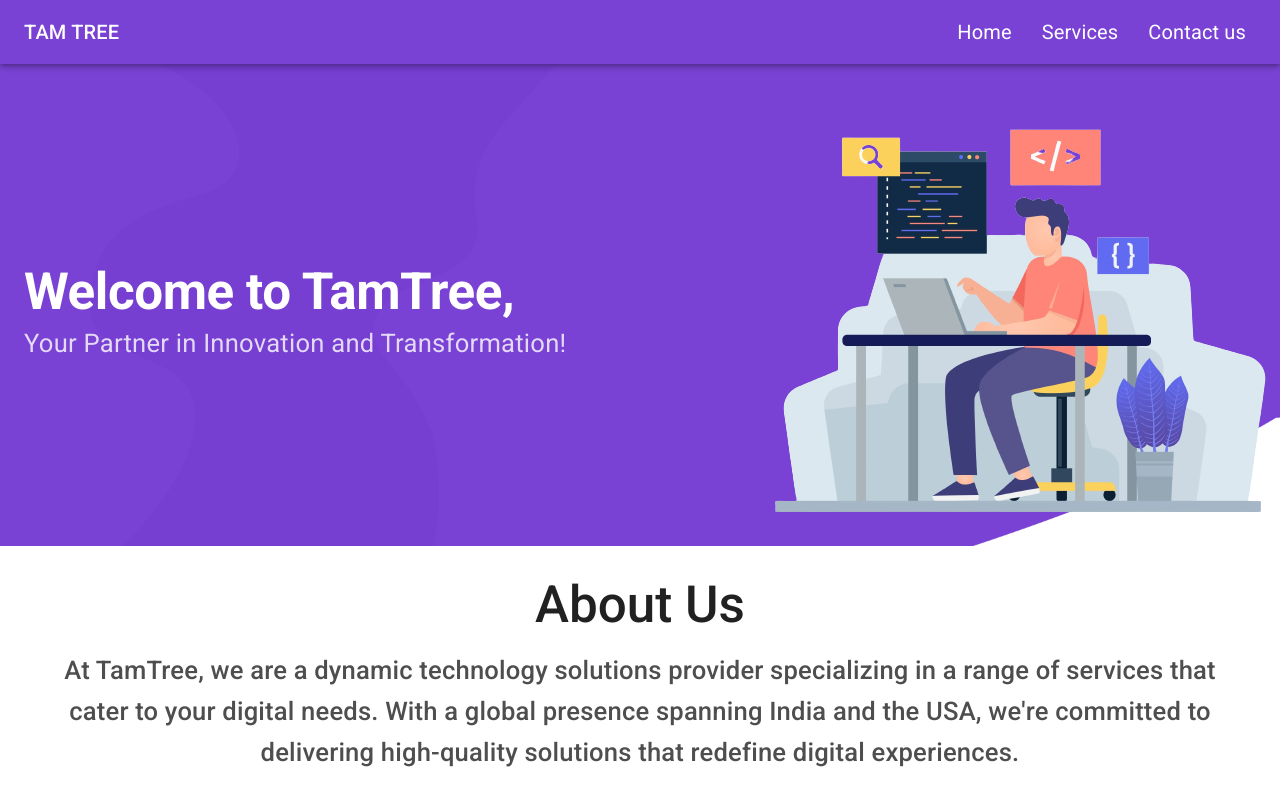
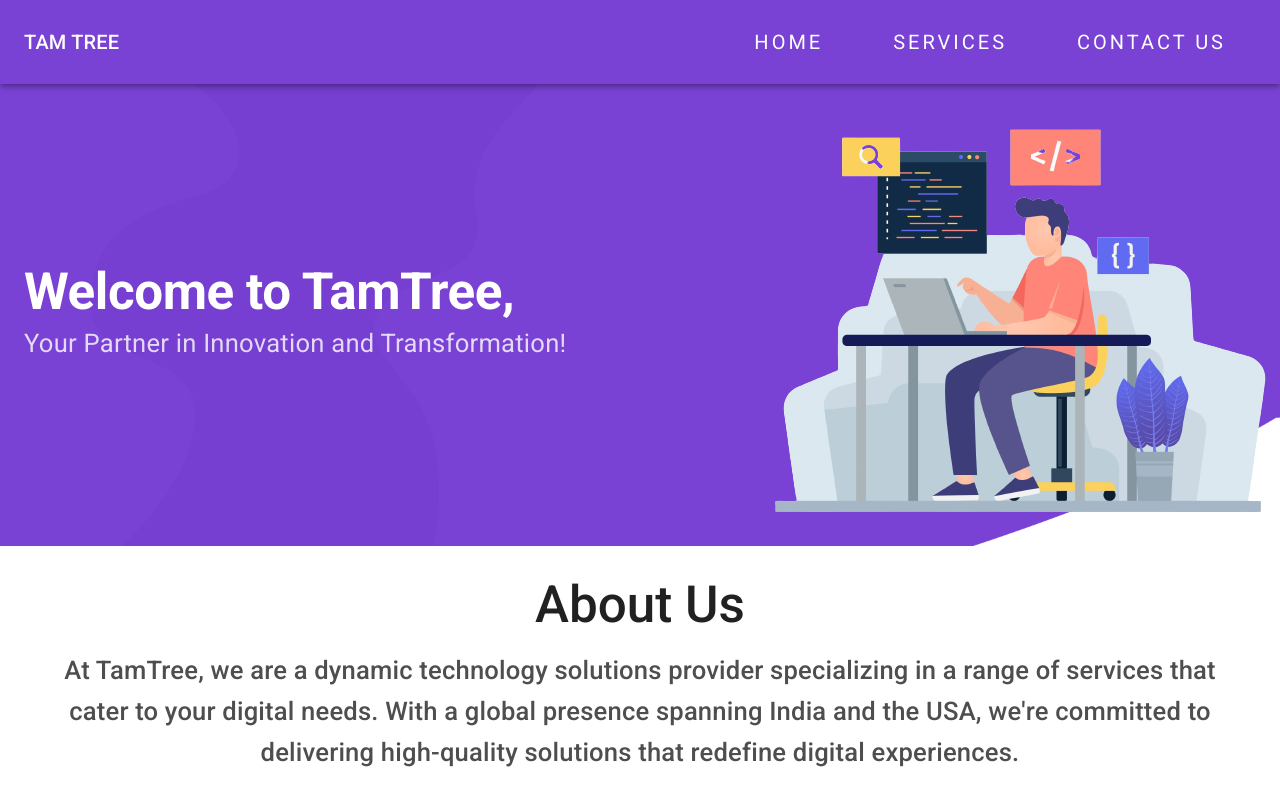
Before and after one commit to praveensumathi/TAM_PORTAL, a React (Vite) app: page / in a window 1280 px wide. Built offline with nearby package versions, Linux system fonts and the light colour scheme.

Commit message:
navbar hover animation

```diff
--- a/src/App.css
+++ b/src/App.css
@@ -87,3 +87,42 @@
   margin: 0;
   padding: 0;
 }
+.text {
+  color: #fff;
+  text-transform: uppercase;
+  text-decoration: none;
+  letter-spacing: 0.15em;
+  display: inline-block;
+  padding: 15px 20px;
+  position: relative;
+}
+
+.text::after {
+  content: "";
+  position: absolute;
+  bottom: 5px;
+  left: 50%;
+  display: block;
+  background: none repeat scroll 0 0 transparent;
+  height: 2px;
+  width: 0;
+  background: #fff;
+  transition: width 0.3s ease 0s, left 0.3s ease 0s;
+}
+
+.text:hover::after {
+  width: 100%;
+  left: 0;
+}
+
+.text:hover {
+  /* color: linear-gradient( #f69ec4, #f9dd94 ); */
+  background: linear-gradient(45deg, #eae8e8, #e5e3e3);
+  -webkit-background-clip: text;
+  -webkit-text-fill-color: transparent;
+  cursor: pointer;
+}
+
+.text:hover {
+  color: whitesmoke;
+}
--- a/src/Navbar.jsx
+++ b/src/Navbar.jsx
@@ -60,6 +60,7 @@
                   primary={
                     <a
                       href={`#${item.id}`}
+                      className="text"
                       style={{
                         textDecoration: "none",
                         color: "white",
@@ -67,6 +68,7 @@
                         marginLeft: "20px",
                         marginRight: "10px",
                         cursor: "pointer",
+
                       }}
                       onClick={handleDrawerClose}
                     >
```
